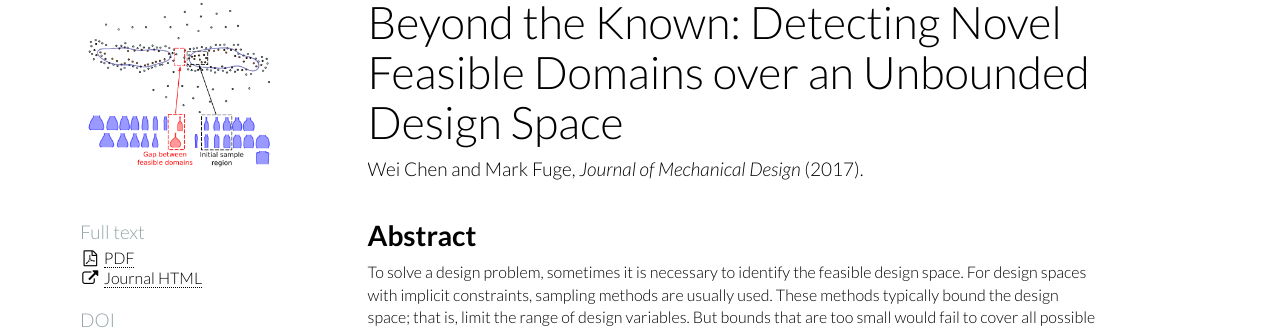
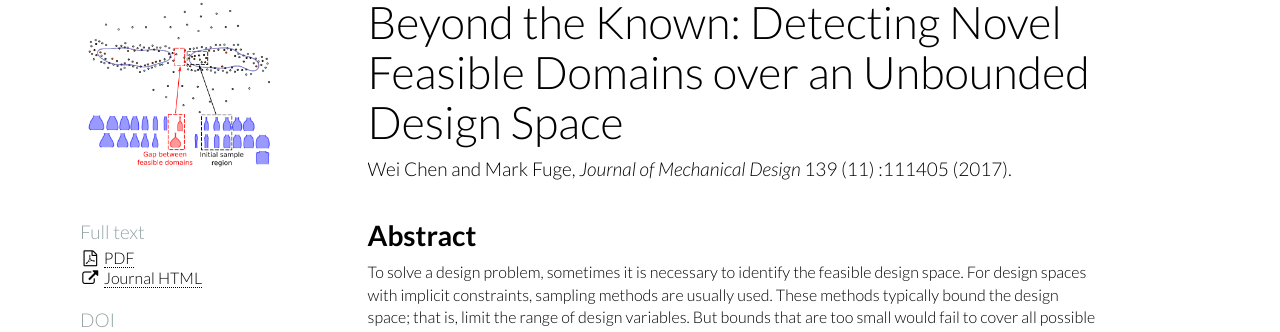
Before and after one commit to IDEALLab/ideallab.github.io, a Jekyll site: the page built from papers/_posts/2017-06-16-jmd-feasible-designs.md, in a window 1280 px wide and 1065 px high. Shown: the part 73-405 px from the top of the window. Built offline with Jekyll 4.4.1, drawn with Linux system fonts in a browser that asks for light colours; nearby versions of some CDN libraries.

Commit message:
Update 2017-06-16-jmd-feasible-designs.md

```diff
--- a/papers/_posts/2017-06-16-jmd-feasible-designs.md
+++ b/papers/_posts/2017-06-16-jmd-feasible-designs.md
@@ -5,9 +5,9 @@ year: "2017"
 shortref: "Wei Chen and Mark Fuge <i>JMD</i> 2017"
 nickname: feasible-designs
 journal: "Journal of Mechanical Design"
-volume:
-issue:
-pages:
+volume: "139"
+issue: "11"
+pages: "111405"
 authors: "Wei Chen and Mark Fuge"
 image: /assets/images/papers/feasible_designs.png
 redirect_from:
```
